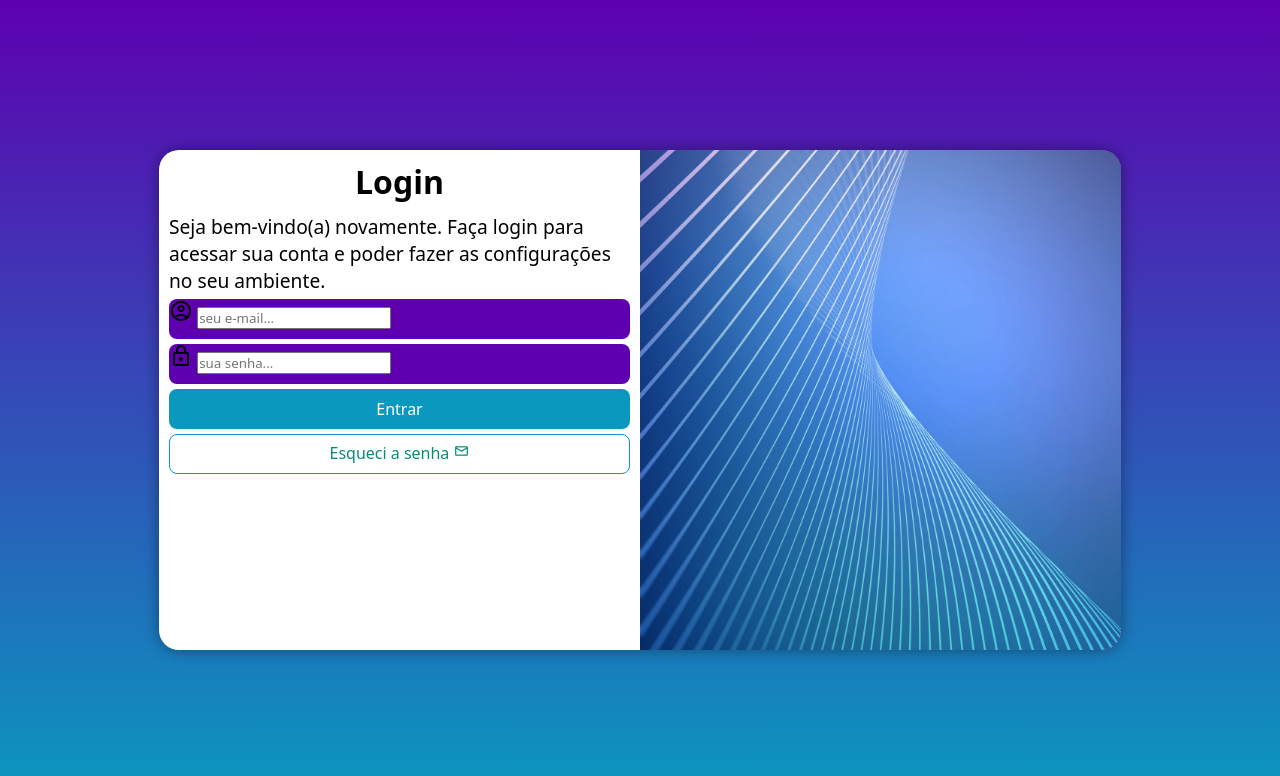
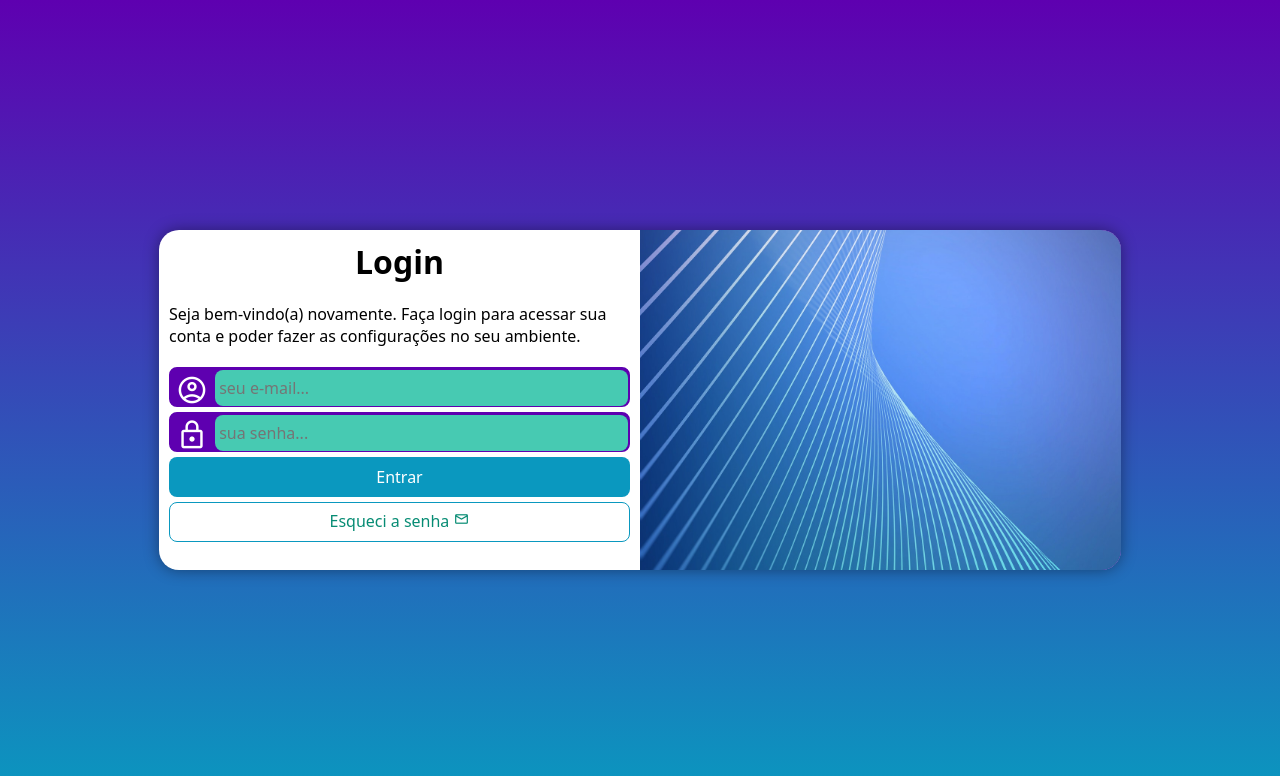
Before and after one commit to raphaelrrrezende/projeto-login, a plain HTML site: page index.html in a window 1280 px wide. Drawn offline with nearby package versions, Linux system fonts and the light colour scheme.

Commit message:
Ajustes no main

```diff
--- a/estilos/media-query.css
+++ b/estilos/media-query.css
@@ -12,6 +12,7 @@
 
     section#login {
         width: 85vw;
+        height: 290px;
     }
 
     section#login > div#imagem {
@@ -41,6 +42,7 @@
 
     section#login {
         width: 962px;
+        height: 340px;
     }
 
     section#login > div#imagem {
@@ -59,6 +61,7 @@
     }
 
     div#formulario > p {
-        font-size: 1.2em;
+        font-size: 1em;
+        margin: 20px 0px;
     }
 }
--- a/estilos/style.css
+++ b/estilos/style.css
@@ -21,24 +21,25 @@ body, html {
 }
 
 main {
-    position: relative;
+    position: fixed; /* relative */
     width: 100vw;
     height: 100vh;
+
 }
 
 section#login {
     position: absolute;
     top: 50%;
     left: 50%;
-    transform: translate(-50%, -50%);
-    transition: width 0.20s, height 0.20s;
-    transition-timing-function: ease;
     width: 250px;
     height: 500px;
     overflow: hidden;
     box-shadow: 0px 0px 15px #00000066;
     background-color: #ffffff;
     border-radius: 20px;
+    transform: translate(-50%, -50%);
+    transition: width 0.20s, height 0.20s;
+    transition-timing-function: ease;
 }
 
 section#login > div#imagem {
@@ -68,12 +69,36 @@ form > div.campo {
     width: 100%;
     height: 40px;
     background-color: var(--cor2);
+    border: 2px solid var(--cor2);
     border-radius: 8px;
     margin: 5px 0px;
 }
 
 form > div.campo > label {
     display: none;
+}
+
+form > div.campo > span {
+    width: 40px;
+    color: #ffffff;
+    /* background-color: black; */
+    font-size: 2em;
+    padding: 5px;
+}
+
+form > div.campo > input {
+    width: calc(100% - 44.4px);
+    height: 100%;
+    background-color: var(--cor4);
+    font-size: 1em;
+    padding: 4px;
+    border: none;
+    border-radius: 8px;
+    transform: translateY(-12px);
+}
+
+form > div.campo > input:focus-within {
+    background-color: #ffffff;
 }
 
 form > input[type=submit] {
```
